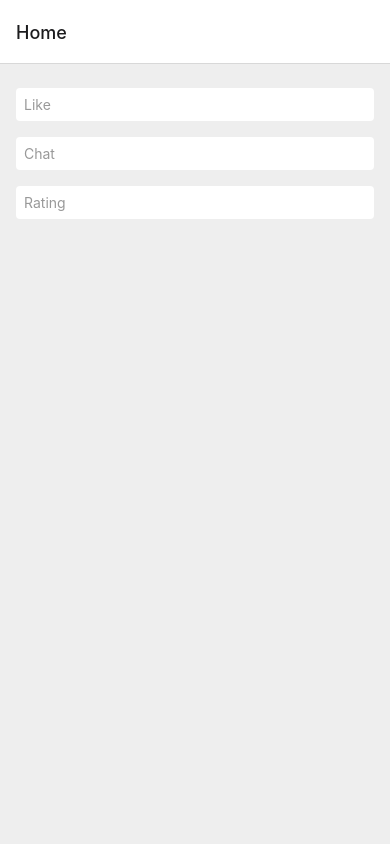
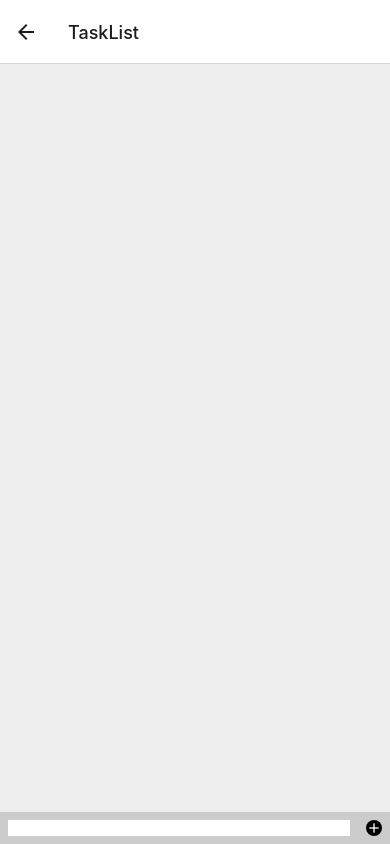
Before and after one commit to eldes/ti36-exercicio-app, a React Native app: screen /TaskList in a window 390 px wide. Built offline with nearby package versions, Linux system fonts and the light colour scheme.

Commit message:
[+] TaskList Screen

```diff
--- a/App.tsx
+++ b/App.tsx
@@ -4,6 +4,7 @@ import ChatScreen from './src/screens/Chat';
 import HomeScreen from './src/screens/Home';
 import LikeScreen from './src/screens/Like';
 import RatingScreen from './src/screens/Rating';
+import TaskListScreen from './src/screens/TaskList';
 
 export default function App() {
   const Stack = createNativeStackNavigator();
@@ -15,8 +16,9 @@ export default function App() {
         <Stack.Screen name="Like" component={LikeScreen} />
         <Stack.Screen name="Chat" component={ChatScreen} />
         <Stack.Screen name="Rating" component={RatingScreen} />
-      </Stack.Navigator>
-    </NavigationContainer>
+          <Stack.Screen name="TaskList" component={TaskListScreen} />
+        </Stack.Navigator>
+      </NavigationContainer>
   );
 }
 
@@ -25,5 +27,6 @@ export type StackParams = {
   Like: undefined;
   Chat: undefined;
   Rating: undefined;
+  TaskList: undefined;
   Cadastro: undefined;
 };
--- a/src/screens/Home/index.tsx
+++ b/src/screens/Home/index.tsx
@@ -23,6 +23,10 @@ const buttonDataList: ButtonData[] = [
     text: 'Rating',
     to: 'Rating',
   },
+  {
+    text: 'TaskList',
+    to: 'TaskList',
+  },
 ];
 
 const HomeScreen: React.FC<Props> = function (props) {
--- /dev/null
+++ b/src/screens/TaskList/Task.ts
@@ -0,0 +1,7 @@
+type Task = {
+  id: number;
+  text: string;
+  checked: boolean;
+};
+
+export default Task;
--- /dev/null
+++ b/src/screens/TaskList/TaskItem/index.tsx
@@ -0,0 +1,30 @@
+import React, { useState } from 'react';
+import { Text, TouchableOpacity, View } from 'react-native';
+import Icon from 'react-native-vector-icons/MaterialIcons';
+import Task from '../Task';
+import styles from './styles';
+
+type Props = {
+  task: Task;
+};
+
+const TaskItem: React.FC<Props> = function (props) {
+  const [checked, setChecked] = useState(props.task.checked);
+  const pressed = function () {
+    setChecked(!checked);
+  };
+
+  return (
+    <TouchableOpacity style={styles.root} onPress={pressed}>
+      <View style={styles.checkBox}>
+        {(checked) && (
+          <Icon name='check' />
+        )}
+      </View>
+      <Text>{props.task.text}</Text>
+    </TouchableOpacity>
+  );
+};
+
+
+export default TaskItem;
--- /dev/null
+++ b/src/screens/TaskList/TaskItem/styles.ts
@@ -0,0 +1,23 @@
+import { StyleSheet } from 'react-native';
+
+const styles = StyleSheet.create({
+  root: {
+    flexDirection: 'row',
+    padding: 8,
+    alignItems: 'center',
+    borderBottomWidth: 1,
+    borderBottomColor: '#999',
+  },
+
+  checkBox: {
+    backgroundColor: '#999',
+    width: 16,
+    height: 16,
+    borderRadius: 8,
+    alignItems: 'center',
+    justifyContent: 'center',
+    marginRight: 8,
+  },
+});
+
+export default styles;
--- /dev/null
+++ b/src/screens/TaskList/index.tsx
@@ -0,0 +1,46 @@
+import { useState } from 'react';
+import { FlatList, ListRenderItem, TextInput, TouchableOpacity, View } from 'react-native';
+import Icon from 'react-native-vector-icons/MaterialIcons';
+import styles from './styles';
+import Task from './Task';
+import TaskItem from './TaskItem';
+
+const getNextId = 0;
+
+const TaskListScreen = function () {
+  const [tasks, setTasks] = useState<Task[]>([]);
+  const [text, setText] = useState('');
+  let nextId = 0;
+
+  const renderItem: ListRenderItem<Task> = function ({item: task}) {
+    return (
+      <TaskItem task={task} />
+    );
+  };
+
+  const addButtonPressed = function () {
+    tasks.push({
+      id: nextId++,
+      text,
+      checked: false
+    });
+    setTasks(tasks);
+    setText('');
+  };
+
+  return (
+    <View style={styles.screen}>
+      <FlatList style={styles.list} data={tasks} renderItem={renderItem} />
+      <View style={styles.form}>
+        <TextInput style={styles.input} onChangeText={setText} value={text}/>
+        <TouchableOpacity style={styles.button} onPress={addButtonPressed}>
+          <Icon name='add' color='#fff' size={16} />
+        </TouchableOpacity>
+
+      </View>
+    </View>
+  );
+};
+
+
+export default TaskListScreen;
--- /dev/null
+++ b/src/screens/TaskList/styles.ts
@@ -0,0 +1,37 @@
+import { StyleSheet } from 'react-native';
+
+const styles = StyleSheet.create({
+  screen: {
+    flexGrow: 1,
+    backgroundColor: '#eee',
+  },
+
+  list: {
+    flexGrow: 1,
+  },
+
+  form: {
+    backgroundColor: '#ccc',
+    flexDirection: 'row',
+    alignItems: 'center',
+  },
+
+  input: {
+    backgroundColor: '#fff',
+    flexGrow: 1,
+    height: 16,
+    margin: 8,
+  },
+
+  button: {
+    backgroundColor: '#000',
+    width: 16,
+    height: 16,
+    margin: 8,
+    borderRadius: 8,
+    alignItems: 'center',
+    justifyContent: 'center',
+  },
+});
+
+export default styles;
```
